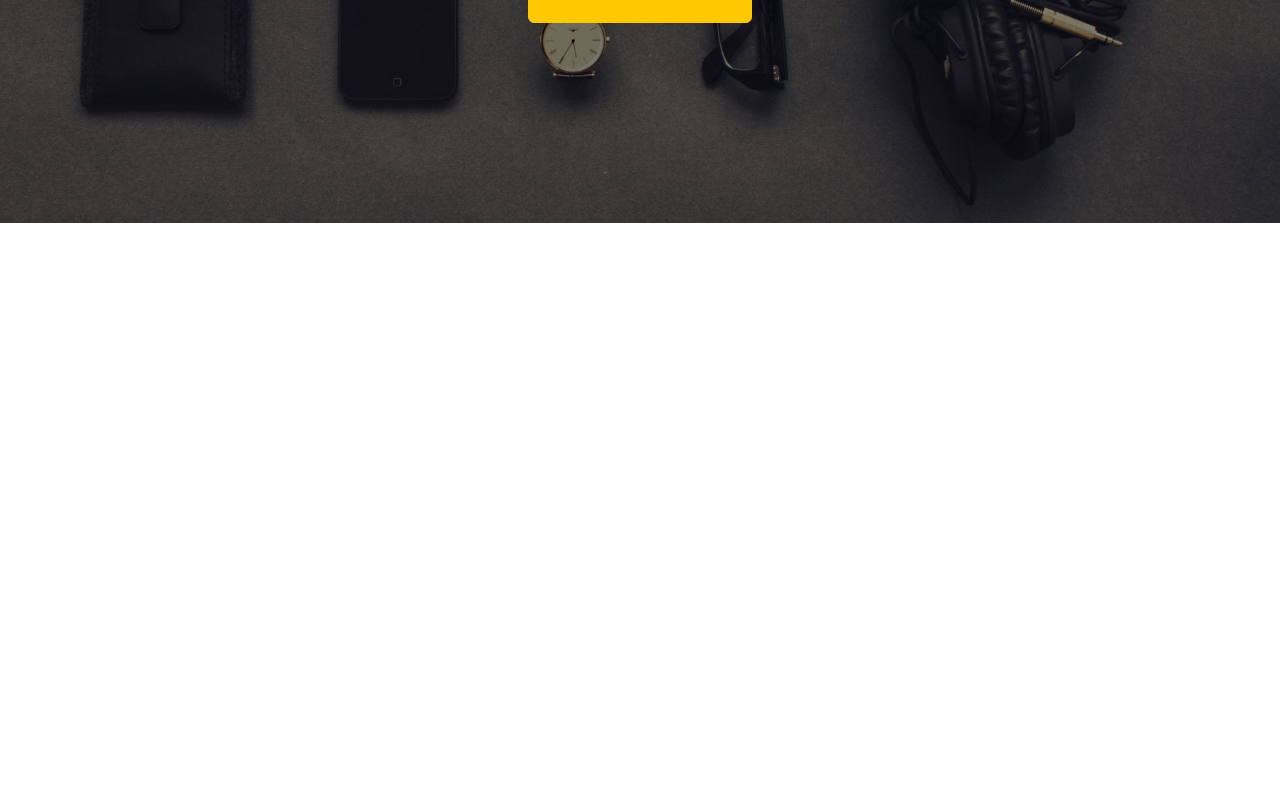
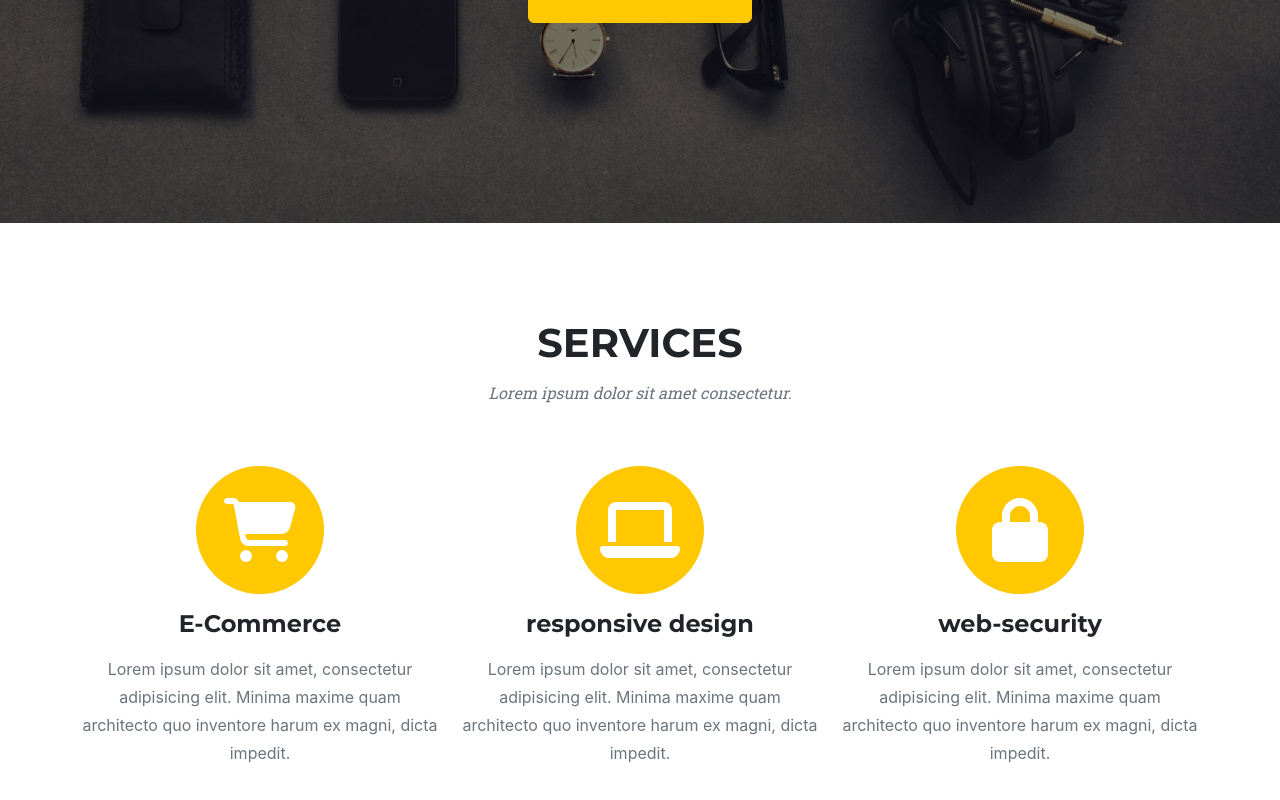
Before and after one commit to Rupesh-Darimisetti/ReactBlogWebsite, a React (Create React App) app: page / in a window 1280 px wide. Shown: the part 522-1322 px from the top of the page. Before the commit the page ends 800 px from the top, so only its background shows below. Built offline with nearby package versions, Linux system fonts and the light colour scheme.

Commit message:
add services

```diff
--- /dev/null
+++ b/src/components/Common/Services.jsx
@@ -0,0 +1,33 @@
+
+import React, { Component } from 'react';
+import SingleService from './SingleService';
+const services = [
+    { title: 'E-Commerce', description: 'Lorem ipsum dolor sit amet, consectetur adipisicing elit. Minima maxime quam architecto quo inventore harum ex magni, dicta impedit.', icon: 'fa-shopping-cart' },
+    { title: 'responsive design', description: 'Lorem ipsum dolor sit amet, consectetur adipisicing elit. Minima maxime quam architecto quo inventore harum ex magni, dicta impedit.', icon: 'fa-laptop' },
+    { title: 'web-security', description: 'Lorem ipsum dolor sit amet, consectetur adipisicing elit. Minima maxime quam architecto quo inventore harum ex magni, dicta impedit.', icon: 'fa-lock' }
+]
+class Services extends Component {
+    render() {
+        return (
+            <>
+                <section class="page-section" id="services">
+                    <div class="container">
+                        <div class="text-center">
+                            <h2 class="section-heading text-uppercase">Services</h2>
+                            <h3 class="section-subheading text-muted">Lorem ipsum dolor sit amet consectetur.</h3>
+                        </div>
+                        <div class="row text-center">
+                            {services.map((service, index) => {
+                                return <SingleService
+                                    {...service} key={index}
+                                />
+                            })}
+                        </div>
+                    </div>
+                </section>
+            </>
+        );
+    }
+}
+
+export default Services;
--- /dev/null
+++ b/src/components/Common/SingleService.jsx
@@ -0,0 +1,19 @@
+import { Component } from "react";
+
+class SingleService extends Component {
+    render() {
+        return (
+            <div class="col-md-4">
+                <span class="fa-stack fa-4x">
+                    <i class="fas fa-circle fa-stack-2x text-primary"></i>
+                    <i class={`fas ${this.props.icon} fa-stack-1x fa-inverse`}></i>
+                </span>
+                <h4 class="my-3">{this.props.title}</h4>
+                <p class="text-muted">{this.props.description}</p>
+            </div>
+
+        );
+    }
+}
+
+export default SingleService;
--- a/src/components/Pages/Home.jsx
+++ b/src/components/Pages/Home.jsx
@@ -1,9 +1,13 @@
 import React, { Component } from 'react';
 import Header from '../Common/Header';
 import image from "../assets/img/header-bg.jpg";
+
+// Reusable Components
+import Services from '../Common/Services';
 class Home extends Component {
     render() {
         return (
+            <>
                 <Header
                     title="welcome To Our Studio!"
                     subtitle="IT's NICE TO MEET YOU"
@@ -12,6 +16,8 @@
                     showButton={true}
                     image={image}
                 />
+                <Services />
+            </>
         );
     }
 }
```
Lines whose indentation alone changed are shown as unchanged.
